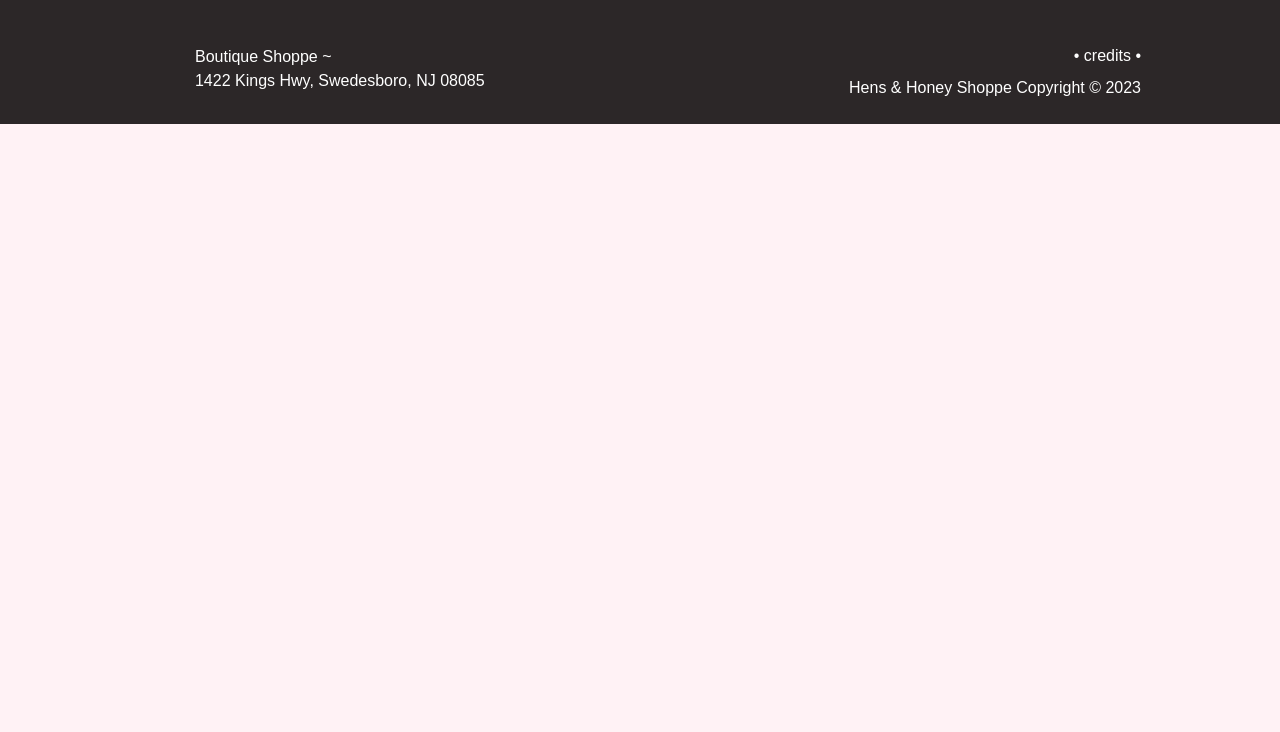
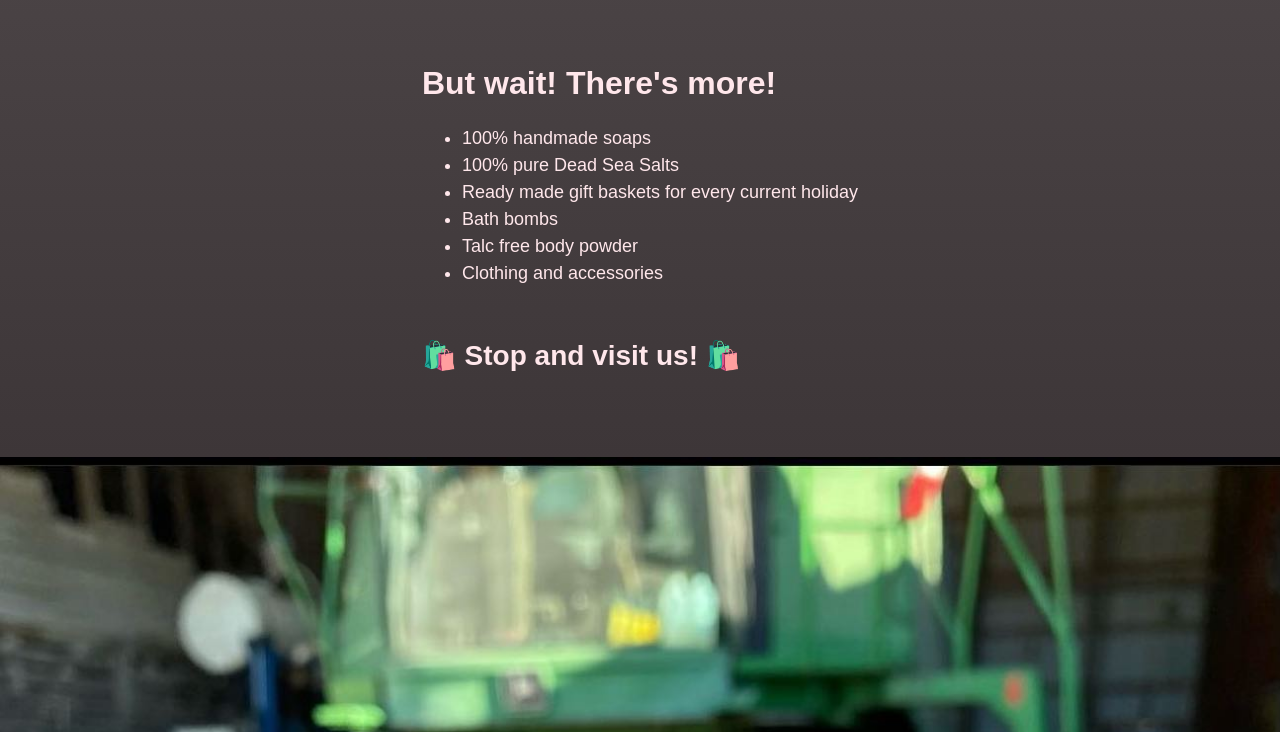
Before and after one commit to locustSpawning/Hens-Honey, a plain HTML site: page products.html in a window 1280 px wide. Shown: the part 4972-5704 px from the top of the page. Before the commit the page ends 5096 px from the top, so only its background shows below. Drawn offline with Linux system fonts and the light colour scheme; files whose address does not match are found by name.

Commit message:
There's more section created - photo needs work

```diff
--- a/products.css
+++ b/products.css
@@ -105,7 +105,38 @@
     line-height: 1.7;
 }
 
-/* ------------- sCREEN SIZES --------------- */
+/* ------------- Theres more --------------- */
+
+#but-wait-theres-more,
+#but-wait-theres-more-mobile {
+    padding: 5em;
+    flex-direction: column;
+    justify-content: center;
+    align-items: center;
+    /* border-bottom: solid var(--clr-text-color-pinkish); */
+    background-image: linear-gradient(#4a4345, var(--clr-light-cocoa));
+    margin-top: 8em;
+}
+
+#but-wait-theres-more {
+    display: flex;
+}
+
+#but-wait-theres-more-mobile {
+    display: none;
+}
+
+#align-info,
+#align-info-mobile {
+    align-self: center;
+}
+
+#stop-and-visit,
+#stop-and-visit-mobile {
+    padding-top: 30px;
+}
+
+/* ------------- sCREEN SIZES--------------- */
 
 @media (max-width: 120em) {
     #product-1-desktop,
@@ -130,25 +161,18 @@
     #product-1-tablet,
     #product-2-tablet,
     #product-3-tablet,
-    #product-4-tablet {
+    #product-4-tablet,
+    #but-wait-theres-more {
         display: none;
     }
     #product-1-mobile,
     #product-2-mobile,
     #product-3-mobile,
-    #product-4-mobile {
+    #product-4-mobile,
+    #but-wait-theres-more-mobile {
         display: flex;
     }
     #products-hero-text {
         max-width: 300px;
     }
 }
-
-/* @media (min-width: 63em) {
-    #product-1-mobile,
-    #product-2-mobile,
-    #product-3-mobile,
-    #product-4-mobile {
-        display: none;
-    }
-} */
--- a/products.html
+++ b/products.html
@@ -285,6 +285,59 @@
             </p>
         </section>
 
+        <!---------- Theres more .. ---------->
+
+        <section id="but-wait-theres-more">
+            <div id="align-info">
+                <h1 class="text-main-title-light-bold padding">
+                    But wait! There's more!
+                </h1>
+                <ul class="text-main-light">
+                    <li>100% handmade soaps</li>
+                    <li>100% pure Dead Sea Salts</li>
+                    <li>Ready made gift baskets for every current holiday</li>
+                    <li>Bath bombs</li>
+                    <li>Talc free body powder</li>
+                    <li>Clothing and accessories</li>
+                </ul>
+
+                <p
+                    id="stop-and-visit"
+                    class="text-main-light-bold padding extra-space"
+                >
+                    🛍️ Stop and visit us! 🛍️
+                </p>
+            </div>
+        </section>
+
+        <section id="but-wait-theres-more-mobile">
+            <div id="align-info-mobile">
+                <h1 class="text-main-title-light-bold padding">
+                    But wait! <br />
+                    There's more!
+                </h1>
+                <ul class="text-main-light">
+                    <li>100% handmade soaps</li>
+                    <li>100% pure Dead Sea Salts</li>
+                    <li>Ready made gift baskets for every current holiday</li>
+                    <li>Bath bombs</li>
+                    <li>Talc free body powder</li>
+                    <li>Clothing and accessories</li>
+                </ul>
+
+                <p
+                    id="stop-and-visit-mobile"
+                    class="text-main-light-bold padding extra-space"
+                >
+                    🛍️ Stop and visit us!
+                </p>
+            </div>
+        </section>
+
+        <section id="mug-photo">
+            <img src="images/Hens&HOneyMug.jpg" alt="Hens and honey mug" />
+        </section>
+
         <footer class="footer">
             <div id="left-side-footer">
                 <a href="index.html">
```
